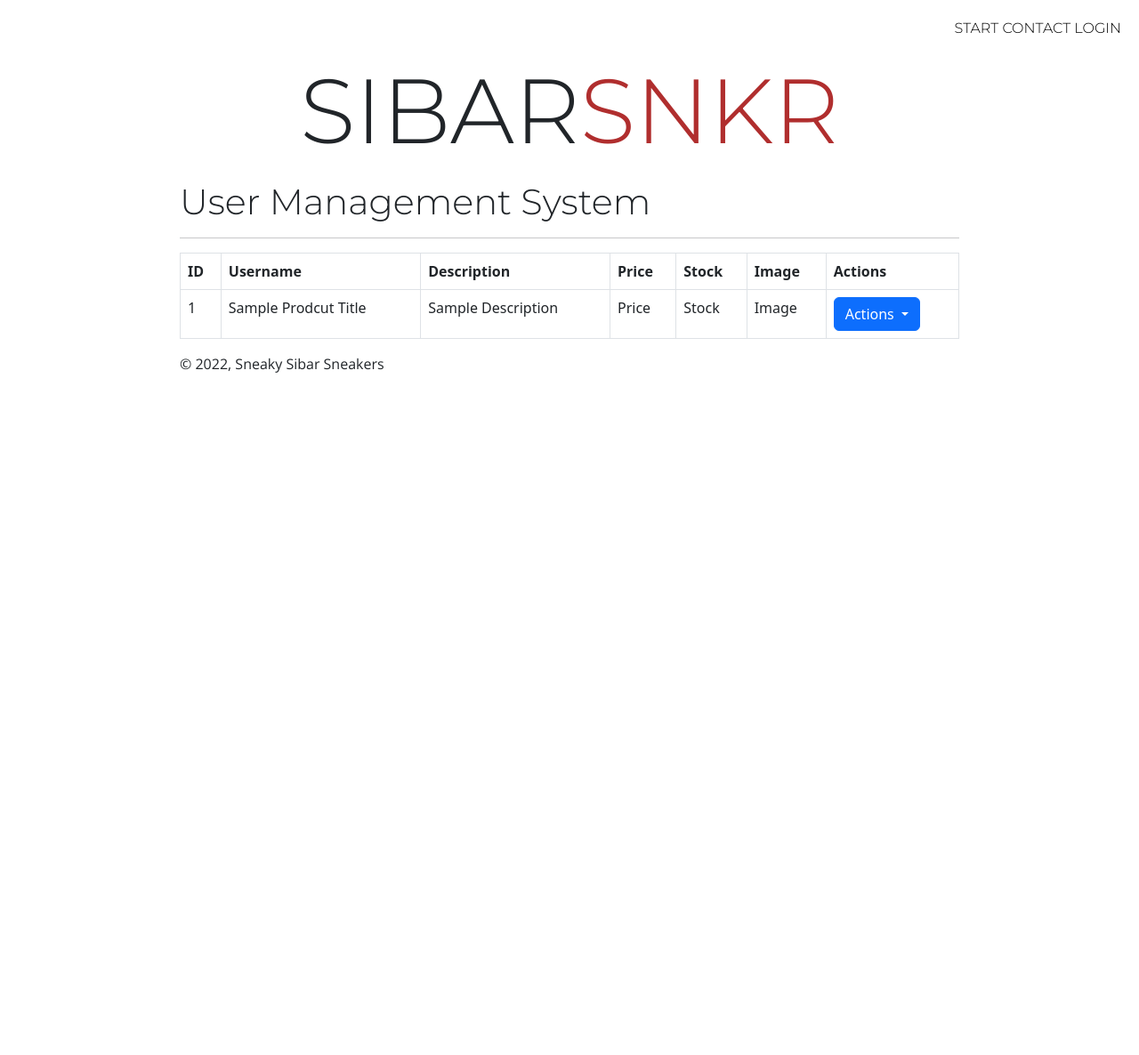
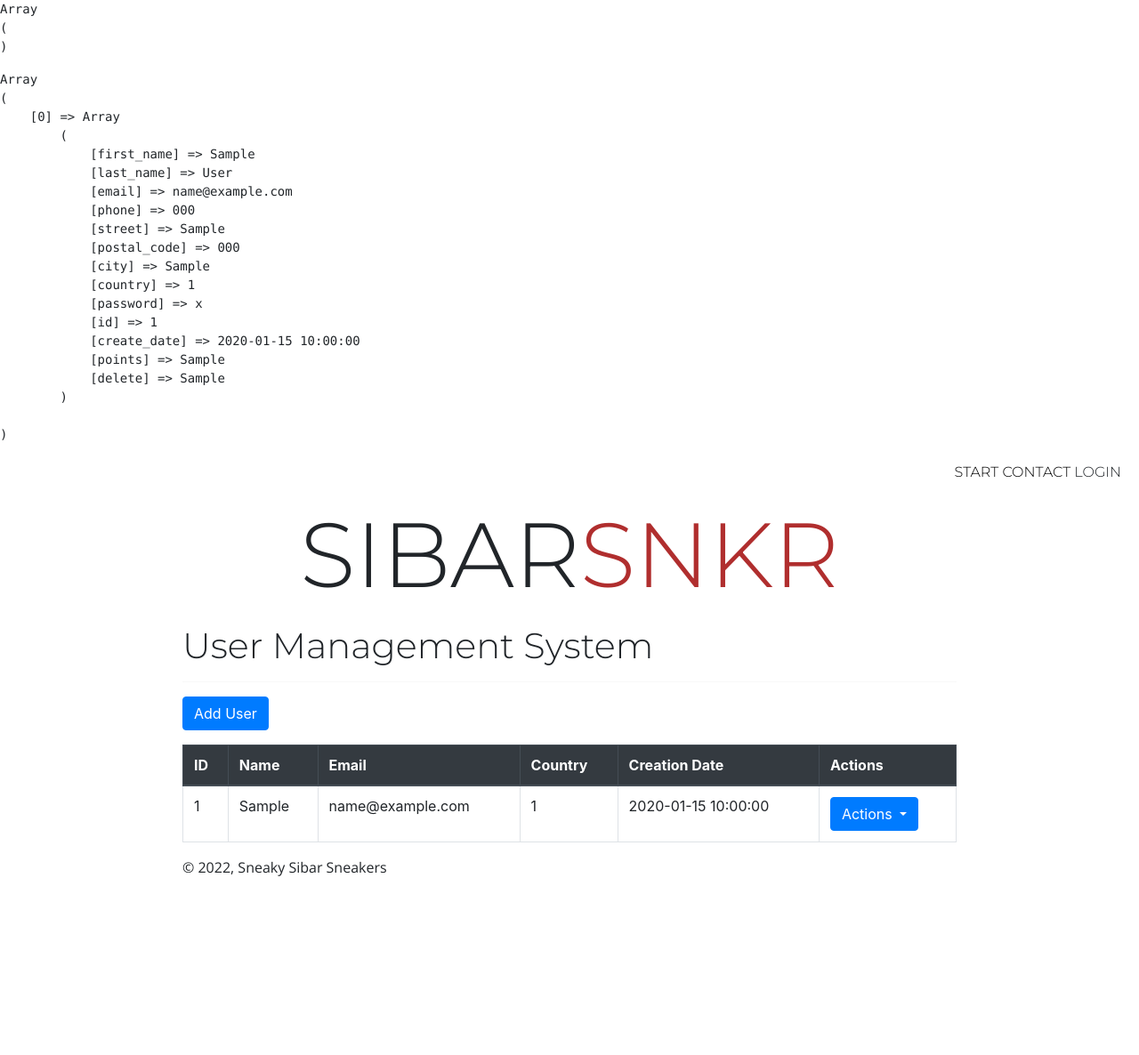
Before and after one commit to Burkytst/ecommerce-template, a PHP site: page /admin-users.php in a window 1280 px wide. Shown: the top 1186 px of the page at 89% size. Before the commit the page ends 419 px from the top, so only its background shows below. Run offline with PHP 8.4, Linux system fonts and the light colour scheme; tables that the repository leaves empty or names only in its code hold one stand-in row (values such as "Sample post"); some libraries are stand-ins or nearby versions.

Commit message:
delete-button done

```diff
--- a/public/admin-users.php
+++ b/public/admin-users.php
@@ -1,20 +1,81 @@
 <?php
 	require('../src/config.php');
     require('../src/dbconnect.php');
+
+
+// ------------------ DELETE, EDIT and ADD BUTTONS ------------------
+
+
+		// DELETE USERS
+
+if(isset($_POST["deleteUser"])){
+ $sql = "DELETE FROM users WHERE id = :id;";
+
+ $stmt = $dbconnect->prepare($sql);
+ $stmt->bindParam(':id', $_POST["userId"]);
+$stmt->execute();
+}
+
+// EDIT USER
+
+
+if(isset($_POST['editUserBtn'])){
+	$sql = "
+	UPDATE users
+	SET first_name = :first_name, last_name = :last_name, email = :email, phone =: phone, street =:street, postal_code =:postal_code, city =:city, country =:country, password =:password,
+	WHERE id = :id
+
+	";
+	$stmt = dbconnect->prepare($sql);
+	$stmt -> bindParam(':id', $_GET['editUserId']);
+	$stmt -> bindParam(':first_name', $_POST['first_name']);
+	$stmt -> bindParam(':last_name', $_POST['last_name']);
+	$stmt -> bindParam(':email', $_POST['email']);
+	$stmt -> bindParam(':phone', $_POST['phone']);
+	$stmt -> bindParam(':street', $_POST['street']);
+	$stmt -> bindParam(':postal_code', $_POST['postal_code']);
+	$stmt -> bindParam(':city', $_POST['city']);
+	$stmt -> bindParam(':country', $_POST['country']);
+	$stmt -> bindParam(':password', $_POST['password']);
+	$stmt ->execute();
+
+
+}
+
+
+
+
+// ------------------ FETCH AREA ------------------
+
+// FETCH ALL USERS:
+
+$sql = "SELECT * FROM users;";
+$stmt = $dbconnect->query($sql);
+$users = $stmt->fetchAll();
+
+
+// EDIT USER FETCH:
+
+$fetchOne = "SELECT * FROM users WHERE id = :id;";
+
+$stmt = $dbconnect->prepare($fetchOne);
+$stmt->bindParam(':id', $_GET["editUserId"]);
+$stmt->execute();
+$editUsers = $stmt->fetch();
+
+echo "<pre>";
+print_r($_POST);
+echo "</pre>";
+
+echo "<pre>";
+print_r($users);
+echo "</pre>";
+
 ?>
 
 <?=template_header('Home')?>
 
-
-<?php
-
-if(isset($_GET["delete"])){
- $del_id = $GET["delete"];
- $sql_query = "DELETE FROM products WHERE id = {$del_id}";
- $delete_id_query = mysqli_query($conn,  $sql_query);
-}
-
-?>
+<!-- SIDANS HUVUDSAKLIGA INNEHÅLL -->
 
 <!DOCTYPE html>
 <html lang="en">
@@ -23,6 +84,7 @@ if(isset($_GET["delete"])){
 	<meta http-equiv="X-UA-Compatible" content="IE=edge">
 	<meta name="viewport" content="width=device-width, initial-scale=1.0">
 	<title>Document</title>
+	<link rel="stylesheet" href="https://cdn.jsdelivr.net/npm/bootstrap@4.3.1/dist/css/bootstrap.min.css" integrity="sha384-ggOyR0iXCbMQv3Xipma34MD+dH/1fQ784/j6cY/iJTQUOhcWr7x9JvoRxT2MZw1T" crossorigin="anonymous">
 </head>
 <body>
 
@@ -34,15 +96,19 @@ if(isset($_GET["delete"])){
             <h1>User Management System</h1>
             <hr>
 
+
+						<form action="" method="POST">
+																	<input type="hidden" class='id' name="userId" value="">
+																			<input type="submit" class='btn btn-primary' data-toggle='modal' data-target='#add_modal' name="addUser" value="Add User"></form>
+
             <table class="table table-bordered">
                 <thead class="thead-dark">
                     <tr>
                         <th>ID</th>
-                        <th>Username</th>
-                        <th>Description</th>
-                        <th>Price</th>
-                        <th>Stock</th>
-                        <th>Image</th>
+                        <th>Name</th>
+                        <th>Email</th>
+                        <th>Country</th>
+                        <th>Creation Date</th>
                         <th>Actions</th>
                     </tr>
                 </thead>
@@ -50,15 +116,13 @@ if(isset($_GET["delete"])){
 
 
 
-
                     <tr>
-                        <td>1</td>
-                        <td>Sample Prodcut Title</td>
-                        <td>Sample Description</td>
-                        <td>Price</td>
-                        <td>Stock</td>
-                        <td>Image</td>
-
+										<?php foreach($users as $user)  {  ?>
+											<td><?=htmlentities($user['id'])?></td>
+                        <td><?=htmlentities($user['first_name'])?></td>
+												<td><?=htmlentities($user['email'])?></td>
+												<td><?=htmlentities($user['country'])?></td>
+												<td><?=htmlentities($user['create_date'])?></td>
 
                         <td>
                             <div class='dropdown'>
@@ -66,15 +130,20 @@ if(isset($_GET["delete"])){
                                     Actions
                                 </button>
                                 <div class='dropdown-menu' aria-labelledby='dropdownMenuButton'>
-                                    <a class='dropdown-item' data-toggle='modal' data-target='#edit_modal' href='#'>Edit</a>
+
+																<form action="" method="GET">
+																<input type="hidden" class='id' name="editUserId" value="<?=htmlentities($user['id'])?>">
+																<input type="submit" data-toggle='modal' data-target='#edit_modal' class='dropdown-item' name="editUserBtn" value="Edit"></form>
+
                                     <div class='dropdown-divider'></div>
-                                    <a class='dropdown-item' href='#'>Delete</a>
-                                    <div class='dropdown-divider'></div>
-                                    <a class='dropdown-item' data-toggle='modal' data-target='#add_modal'>Add</a>
-                                </div>
+
+																	<form action="" method="POST">
+																	<input type="hidden" class='id' name="userId" value="<?=htmlentities($user['id'])?>">
+																			<input type="submit" class='dropdown-item' name="deleteUser" value="Delete"></form>
                             </div>
                         </td>
                     </tr>
+										<?php } ?>
 
                     <div id="edit_modal" class="modal fade">
                         <div class="modal-dialog" role="document">
@@ -87,35 +156,49 @@ if(isset($_GET["delete"])){
                                 </div>
                                 <div class="modal-body">
                                     <form action="" method="product">
+
                                         <div class="form-group">
-                                            <label for="id">ID</label>
-                                            <input type="text" class="form-control" name="id">
+                                            <label for="title">First name</label>
+                                            <input type="text" class="form-control" name="first_name" value="<?=htmlentities($editUsers['first_name'])?>">
+                                        </div>
+																				<div class="form-group">
+                                            <label for="title">Last name</label>
+                                            <input type="text" class="form-control" name="last_name" value="<?=htmlentities($editUsers['last_name'])?>">
                                         </div>
                                         <div class="form-group">
-                                            <label for="title">Product Title</label>
-                                            <input type="text" class="form-control" name="title">
-                                        </div>
-                                        <div class="form-group">
-                                            <label for="description">Description</label>
-                                            <input type="text" class="form-control" name="description">
+                                            <label for="description">Email</label>
+                                            <input type="text" class="form-control" name="email" value="<?=htmlentities($editUsers['email'])?>">
                                         </div>
 
                                         <div class="form-group">
-                                            <label for="price">Price</label>
-                                            <input type="file" class="form-control" name="price">
+                                            <label for="price">Phone</label>
+                                            <input type="text" class="form-control" name="phone" value="<?=htmlentities($editUsers['phone'])?>">
                                         </div>
                                         <div class="form-group">
-                                            <label for="stock">Stock</label>
-                                            <input type="text" class="form-control" name="stock">
+                                            <label for="stock">Street</label>
+                                            <input type="text" class="form-control" name="street" value="<?=htmlentities($editUsers['street'])?>">
                                         </div>
-                                        <div class="form-group">
-                                            <label for="image">Image</label>
-                                            <input type="text" class="form-control" name="image">
+																				<div class="form-group">
+                                            <label for="stock">Postal code</label>
+                                            <input type="text" class="form-control" name="postal_code" value="<?=htmlentities($editUsers['postal_code'])?>">
+                                        </div>
+																				<div class="form-group">
+                                            <label for="stock">City</label>
+                                            <input type="text" class="form-control" name="city" value="<?=htmlentities($editUsers['city'])?>">
+                                        </div>
+																				<div class="form-group">
+                                            <label for="stock">Country</label>
+                                            <input type="text" class="form-control" name="country" value="<?=htmlentities($editUsers['country'])?>">
+                                        </div>
+
+																				<div class="form-group">
+                                            <label for="stock">Password</label>
+                                            <input type="text" class="form-control" name="password" value="">
                                         </div>
 
                                         <div class="form-group">
                                             <input type="hidden" name="id" value="">
-                                            <input type="submit" class="btn btn-primary" name="edit_product" value="Edit Product">
+                                            <input type="submit" class="btn btn-primary" name="edit_product" value="Update user">
                                         </div>
                                     </form>
                                 </div>
@@ -124,6 +207,7 @@ if(isset($_GET["delete"])){
                     </div>
                 </tbody>
             </table>
+
 
             <div id="add_modal" class="modal fade">
                 <div class="modal-dialog" role="document">
@@ -179,6 +263,10 @@ if(isset($_GET["delete"])){
 
 
 </body>
+
+<script src="https://code.jquery.com/jquery-3.3.1.slim.min.js" integrity="sha384-q8i/X+965DzO0rT7abK41JStQIAqVgRVzpbzo5smXKp4YfRvH+8abtTE1Pi6jizo" crossorigin="anonymous"></script>
+<script src="https://cdn.jsdelivr.net/npm/popper.js@1.14.7/dist/umd/popper.min.js" integrity="sha384-UO2eT0CpHqdSJQ6hJty5KVphtPhzWj9WO1clHTMGa3JDZwrnQq4sF86dIHNDz0W1" crossorigin="anonymous"></script>
+<script src="https://cdn.jsdelivr.net/npm/bootstrap@4.3.1/dist/js/bootstrap.min.js" integrity="sha384-JjSmVgyd0p3pXB1rRibZUAYoIIy6OrQ6VrjIEaFf/nJGzIxFDsf4x0xIM+B07jRM" crossorigin="anonymous"></script>
 </html>
 
 <?=template_footer()?>
```
